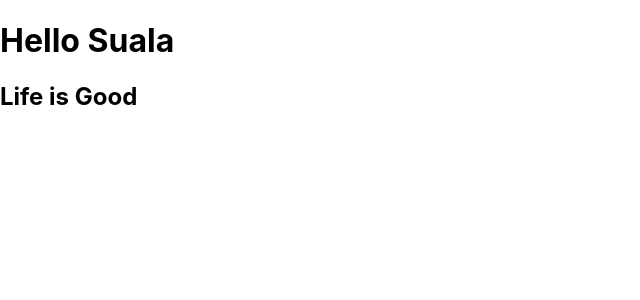
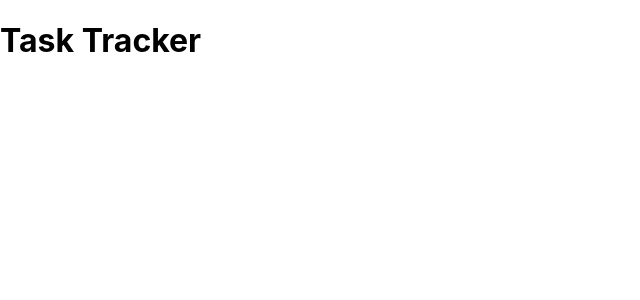
Before and after one commit to SualaDev/task-manager, a React (Create React App) app: page / in a window 1280 px wide. Shown: the top 300 px of the page, without its empty margins (0-640 px from the left). Built offline with nearby package versions, Linux system fonts and the light colour scheme.

Commit message:
added components to my root directory

```diff
--- a/src/App.js
+++ b/src/App.js
@@ -1,13 +1,9 @@
-import logo from './logo.svg';
-import './App.css';
+import Header from './components/Header'
 
-function App() {
-  const name = 'Suala'
-  const x = true
+const App = () => {
   return (
     <div className="container">
-      <h1>Hello { name }</h1>
-      <h2>Life is {x ? "Good" : "Bad"}</h2>
+      <Header />
     </div>
   );
 }
```
